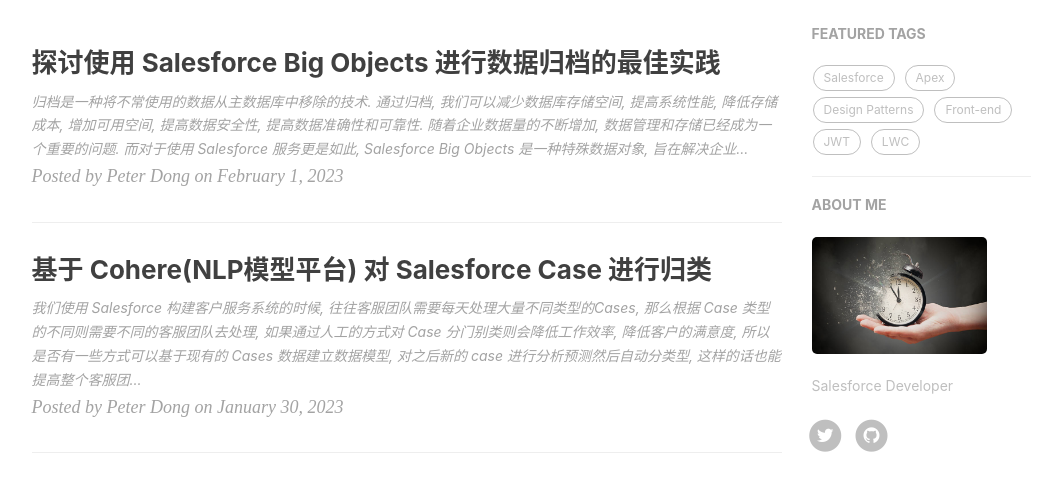
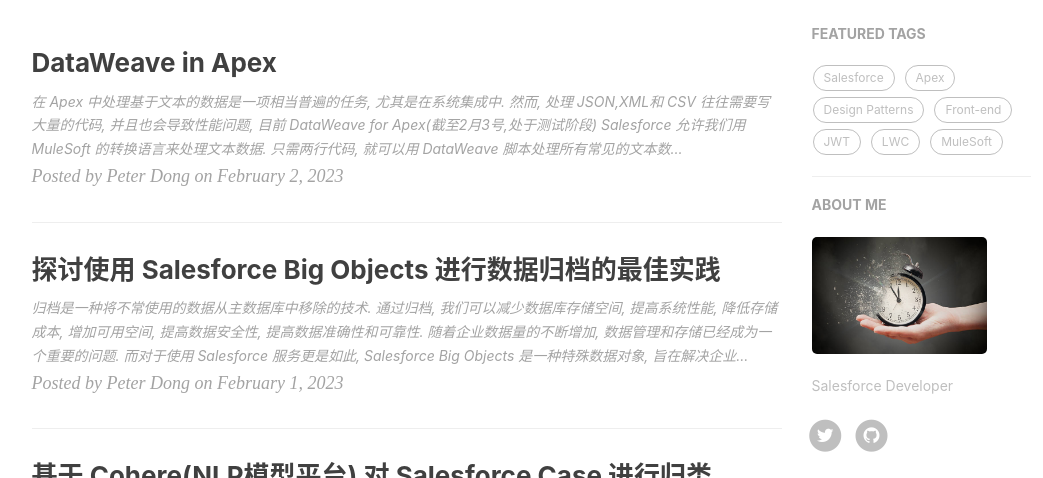
Before and after one commit to dyncan/dyncan.github.io, a Jekyll site: the page built from index.html, in a window 1280 px wide and 900 px high, cut to the strip 422-900 px from the top of the window. Shown: the whole strip, without its empty margins (136-1179 px from the left). Built offline with Jekyll 4.4.1, drawn with Linux system fonts in a browser that asks for light colours; nearby versions of some CDN libraries; the list of posts is cut into pages by our own code; comment, search, counter and statistics services are not loaded; some of the changed text lies outside the part shown.

Commit message:
[self] create dataweave-in-apex.markdown

````diff
--- a/_posts/2023-02-01-archive-salesforce-data-with-big-objects.markdown
+++ b/_posts/2023-02-01-archive-salesforce-data-with-big-objects.markdown
@@ -7,7 +7,7 @@
 header-img: "img/post-bg-archive-salesforce-data.jpeg"
 catalog: true
 tags:
-  - solutions
+  - Solutions
   - Archive
   - Big Objects
 ---
--- /dev/null
+++ b/_posts/2023-02-02-dataweave-in-apex.markdown
@@ -0,0 +1,105 @@
+---
+layout: post
+title: "DataWeave in Apex"
+subtitle: ""
+date: 2023-02-02 12:00:00
+author: "Peter Dong"
+header-img: "img/post-bg-dataweave-in-apex.jpeg"
+catalog: true
+tags:
+  - DataWeave
+  - MuleSoft
+---
+
+在 Apex 中处理基于文本的数据是一项相当普遍的任务, 尤其是在系统集成中. 然而, 处理 JSON,XML和 CSV 往往需要写大量的代码, 并且也会导致性能问题, 目前 [DataWeave for Apex](https://help.salesforce.com/s/articleView?id=release-notes.rn_apex_DataWeaveInApex_DevPreview.htm&release=240&type=5)(截至2月3号,处于测试阶段) Salesforce 允许我们用 MuleSoft 的转换语言来处理文本数据. 只需两行代码, 就可以用 DataWeave 脚本处理所有常见的文本数据格式. 与 Apex 一样, DataWeave 脚本在 Salesforce 应用服务器内运行, 对执行的代码执行相同的堆(Heap)和 CPU 限制.
+
+### DataWeave in Apex 是什么?
+
+企业应用程序经常需要在 CSV, JSON, XML 与 Apex 对象等格式之间进行数据转换. Apex 中的 DataWeave 补充了 Apex 对 JSON 和 XML 处理的本地支持, 并使数据转换更容易编码, 更具可扩展性和效率. Apex 的开发人员可以更专注于解决业务问题, 而不是解决文件格式的具体问题. 而且你不需要成为 MuleSoft 的客户, 也不需要拥有任何特定的 Salesforce 许可证, 就可以在 Apex 中使用 DataWeave.
+
+### 创建和部署一个简单的 DataWeave 项目
+
+首先,我们需要创建一个 SFDX Project, 再连接一个 dev hub org, 之后在项目的 `force-app/main/default` 路径下创建一个文件夹 **dw**. 在这个文件夹里, 我们需要创建两个文件.
+
+**json2sObjects.dwl**
+
+```java
+%dw 2.0
+input incomingJson application/json
+output application/json
+---
+incomingJson map {
+    Company: $.title.rendered,
+    FirstName: $.author
+}
+```
+**json2sObjects.dwl-meta.xml**
+```java
+<?xml version="1.0" encoding="UTF-8"?>
+<DataWeaveResource xmlns="http://soap.sforce.com/2006/04/metadata">
+     <apiVersion>56.0</apiVersion>
+</DataWeaveResource>
+```
+
+![img](/img/in-post/post-bg-DataWeave-in-apex-01.png)
+
+代码创建完成之后, 从终端运行一个命令, 将代码推送到我们的scratch org中.
+
+```
+sfdx force:source:push --json --loglevel fatal
+```
+
+![img](/img/in-post/post-bg-DataWeave-in-apex-02.png)
+
+#### 创建 Apex Class
+
+文件创建完成之后, 我们需要创建一个 Apex Class, 这个class的作用是从一个公共的 REST API 中提取数据,将 response 响应传入一个 DataWeave 脚本, 并获取和序列化response. 确保能够将配置的 dwl 文件中的字段映射到指定的字段上去.
+
+```java
+public class DataWeaveInApex {
+
+    private String incomingJson;
+
+    public void consume(){
+        Http http = new Http();
+        HttpRequest request = new HttpRequest();
+        request.setEndpoint('https://techcrunch.com/wp-json/wp/v2/posts?per_page=2');
+        request.setMethod('GET');
+        HttpResponse response = http.send(request);
+        if(response.getStatusCode() == 200) {
+            incomingJson = response.getBody();
+            List<Lead> leads = (List<Lead>) translateToSObjects('Lead');
+            System.debug('lead size: ' + leads.size());
+            System.debug('lead results: ' + leads);
+        }
+    }
+
+    public String translate() {
+        Map<String, Object> parameters = new Map<String, Object>();
+        parameters.put('incomingJson', incomingJson);
+        DataWeave.Script script = DataWeave.Script.createScript(
+            'json2sObjects'
+        );
+        DataWeave.Result result = script.execute(parameters);
+        return result.getValueAsString();
+    }
+
+    public List<sObject> translateToSObjects(String sObjectType) {
+        Type dynamicListType = Type.forName('List<' + sObjectType + '>');
+        return (List<sObject>) JSON.deserialize(translate(), dynamicListType);
+    }
+}
+```
+
+![img](/img/in-post/post-bg-dataweave-in-apex-03.png)
+
+### 在使用 DataWeave 的时候的一些考量或限制
+
+- 目前每个 Org 支持最多 `50` 个 DataWeave 脚本.
+- 在初始化 DataWeave 的时候会大量消耗 CPU 的时间
+- Apex 类必须在 API 版本 `53.0` 或更高版本才能访问 DataWeave 集成方法。
+- 一个 DataWeave 脚本的最大 body size 是 `100000` 个字符。
+- DataWeave in Apex 不支持这些 content types :
+  - **Flat File Format (application/flatfile)**
+  - **Excel (application/xlsx)**
+  - **Arvo (application/avro)**
````
Also changed, not shown: img/in-post/post-bg-dataweave-in-apex-01.png (added), img/in-post/post-bg-dataweave-in-apex-02.png (added), img/in-post/post-bg-dataweave-in-apex-03.png (added), img/post-bg-dataweave-in-apex.jpeg (added).
